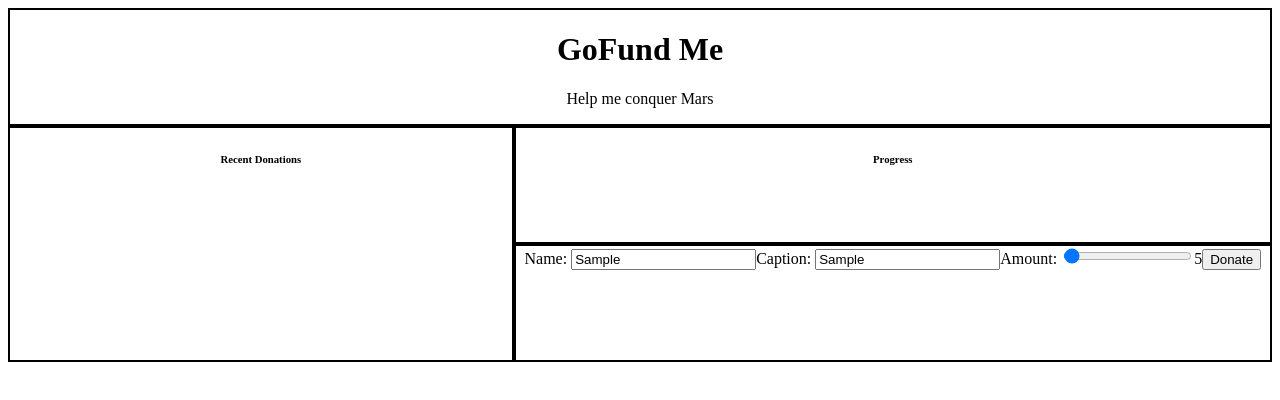
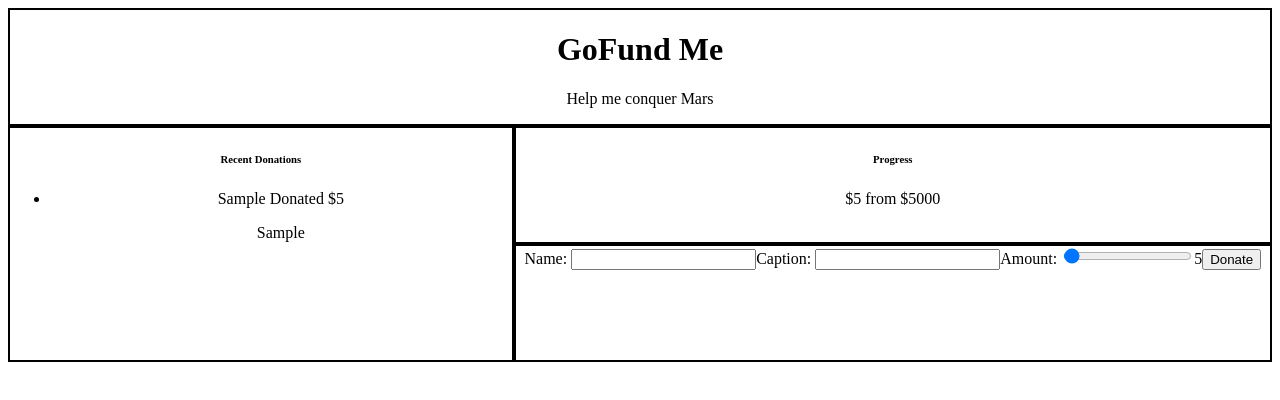
Before and after one commit to Pursuit-Core-6-2/react-routing-lab-solution, a React (Create React App) app: page / in a window 1280 px wide. Both pictures are taken after typing "Sample", "Sample" into the empty fields and a click on the button "Donate". Shown: the top 400 px of the page. Built offline with nearby package versions, Linux system fonts and the light colour scheme; the HTML template or start-up script is replaced by a standard one.

Commit message:
finished in-class MVP of lab

```diff
--- a/src/App.js
+++ b/src/App.js
@@ -6,15 +6,102 @@
 import Progress from './Components/Progress'
 import DonationForm from './Components/DonationForm'
 
-function App() {
+class App extends React.Component {
+  constructor() {
+    super();
+    this.state = {
+      raisedAmount: 0,
+      goalAmount: 5000,
+      donations: [],
+      donationAmount: 5,
+      donorName: '',
+      donationCaption: ''
+    }
+  }
+
+  handleSubmit = (e) => {
+    e.preventDefault();
+    const {
+      donationCaption,
+      donationAmount,
+      donorName,
+      donations,
+      raisedAmount
+    } = this.state
+
+    // Making a copy of the donations array with the
+    // spread operator.
+    let newDonationsCopy = [...donations];
+
+    newDonationsCopy.push({
+      name: donorName,
+      amount: donationAmount,
+      caption: donationCaption
+    })
+
+    this.setState({
+      donations: newDonationsCopy,
+      raisedAmount: raisedAmount + parseInt(donationAmount),
+
+      donationAmount: 5,
+      donorName: '',
+      donationCaption: ''
+    })
+  }
+
+  handleDonationAmount = (e) => {
+    this.setState({
+      donationAmount: e.target.value
+    })
+  }
+
+  handleDonationCaption = (e) => {
+    this.setState({
+      donationCaption: e.target.value
+    })
+  }
+
+  handleDonorName = (e) => {
+    this.setState({
+      donorName: e.target.value
+    })
+  }
+
+  render() {
+    const {
+      raisedAmount,
+      goalAmount,
+      donationAmount,
+      donorName,
+      donationCaption,
+      donations
+    } = this.state
+
     return (
       <div className="App">
         <TopBar />
-      <RecentDonations />
-      <Progress />
-      <DonationForm />
+        <RecentDonations
+          donations={donations}
+        />
+        <Progress
+          raisedAmount={raisedAmount}
+          goalAmount={goalAmount}
+        />
+        <DonationForm
+          donationAmount={donationAmount}
+          handleDonationAmount={this.handleDonationAmount}
+
+          donorName={donorName}
+          handleDonorName={this.handleDonorName}
+
+          donationCaption={donationCaption}
+          handleDonationCaption={this.handleDonationCaption}
+
+          handleSubmit={this.handleSubmit}
+        />
       </div>
     );
   }
 
+}
 export default App;
--- /dev/null
+++ b/src/Components/Donation.jsx
@@ -0,0 +1,12 @@
+import React from 'react'
+
+const Donation = (props) => {
+  return (
+    <li>
+      <p>{props.name} Donated ${props.amount}</p>
+      <p>{props.caption}</p>
+    </li>
+  )
+}
+
+export default Donation;
--- a/src/Components/DonationForm.jsx
+++ b/src/Components/DonationForm.jsx
@@ -1,63 +1,16 @@
 import React from 'react';
 
-class DonationForm extends React.Component {
-  constructor() {
-    super();
-    this.state = {
-      name: '',
-      caption: '',
-      amount: '5'
-    }
-  }
-
-  handleName = (event) => {
-    this.setState({
-      name: event.target.value
-    })
-  }
-
-  handleCaption = (event) => {
-    this.setState({
-      caption: event.target.value
-    })
-  }
-
-  handleAmount = (event) => {
-    this.setState({
-      amount: event.target.value
-    })
-  }
-
-  handleSubmit = (e) => {
-    e.preventDefault();
-    console.log('form submitted')
-  }
-
-  // handleName, handleCaption & handleAmount can be replaced by (abstracted)
-  // handleInput. We will just need to use handleInput as the OnChange event
-  // listener for all our inputs.
-  // This is possible thanks to the fact that the inputs have a
-  // name attribute that matches the state property name which we then use as
-  // a computed property name to set the state.
-
-  // handleInput = (event) => {
-  //   this.setState({
-  //     [event.target.name]: event.target.value
-  //   })
-  // }
-
-  render() {
-    const { name, caption, amount } = this.state;
+const DonationForm = (props) => {
   return (
     <div className='donation-form section'>
-        <form onSubmit={this.handleSubmit}>
+      <form onSubmit={props.handleSubmit}>
         <label htmlFor='name'>Name: </label>
         <input
           id='name'
           name='name'
           type='text'
-            onChange={this.handleName}
-            value={name}
+          onChange={props.handleDonorName}
+          value={props.donorName}
         />
 
         <label htmlFor='caption'>Caption: </label>
@@ -65,8 +18,8 @@
           id='caption'
           name='caption'
           type='text'
-            onChange={this.handleCaption}
-            value={caption}
+          onChange={props.handleDonationCaption}
+          value={props.donationCaption}
         />
 
         <label htmlFor='amount'>Amount: </label>
@@ -76,15 +29,15 @@
           type='range'
           min="0"
           max="1000"
-            onChange={this.handleAmount}
-            value={amount}
+          onChange={props.handleDonationAmount}
+          value={props.donationAmount}
         />
-          <span>{amount}</span>
+        <span>{props.donationAmount}</span>
 
         <button>Donate</button>
       </form>
     </div>
   )
 }
-}
+
 export default DonationForm;
--- a/src/Components/Progress.jsx
+++ b/src/Components/Progress.jsx
@@ -1,9 +1,10 @@
 import React from 'react';
 
-const Progress = () => {
+const Progress = (props) => {
   return (
     <div className='progress section'>
       <h6>Progress</h6>
+      <p>${props.raisedAmount} from ${props.goalAmount}</p>
     </div>
   )
 }
--- a/src/Components/RecentDonations.jsx
+++ b/src/Components/RecentDonations.jsx
@@ -1,9 +1,24 @@
 import React from 'react';
+import Donation from './Donation';
 
-const RecentDonations = () => {
+// Parse array, display each donations
+// Create list items (li)
+
+const RecentDonations = (props) => {
+  const donationsList = props.donations.map(donationObj => {
+    return (
+      <Donation
+        name={donationObj.name}
+        caption={donationObj.caption}
+        amount={donationObj.amount}
+      />
+    )
+  })
+
   return (
     <div className='recent-donations section'>
       <h6>Recent Donations</h6>
+      <ul>{donationsList}</ul>
     </div>
   )
 }
```
Lines whose indentation alone changed are shown as unchanged.
